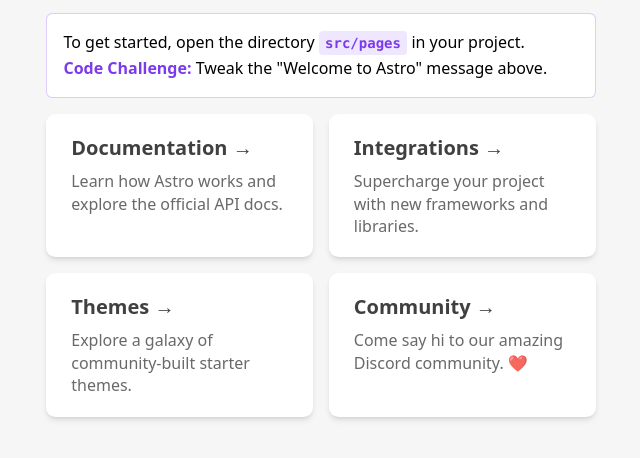
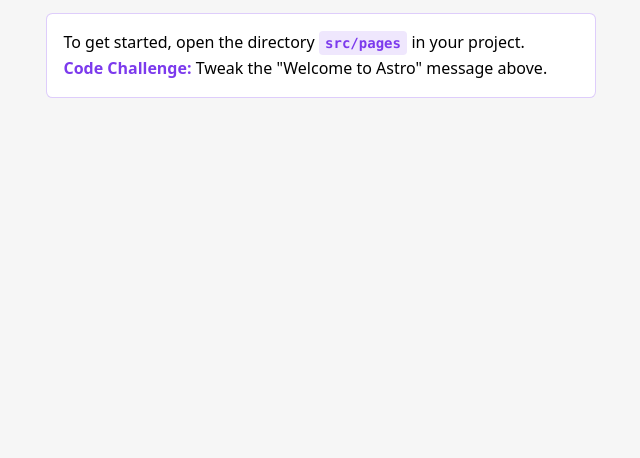
Before and after one commit to georgejeswin/portfolio-astro, an Astro site: page / in a window 1280 px wide. Shown: the part 100-558 px from the top of the page, without its empty margins (319-959 px from the left). Built offline with nearby package versions, Linux system fonts and the light colour scheme; Astro itself is replaced by a stand-in of ours.

Commit message:
First commit

```diff
--- a/package.json
+++ b/package.json
@@ -11,5 +11,9 @@
 	},
 	"dependencies": {
 		"astro": "^2.0.14"
+	},
+	"devDependencies": {
+		"prettier": "^2.8.4",
+		"prettier-plugin-astro": "^0.8.0"
 	}
 }
--- a/src/components/Card.astro
+++ /dev/null
@@ -1,63 +0,0 @@
----
-export interface Props {
-	title: string;
-	body: string;
-	href: string;
-}
-
-const { href, title, body } = Astro.props;
----
-
-<li class="link-card">
-	<a href={href}>
-		<h2>
-			{title}
-			<span>&rarr;</span>
-		</h2>
-		<p>
-			{body}
-		</p>
-	</a>
-</li>
-<style>
-	.link-card {
-		list-style: none;
-		display: flex;
-		padding: 0.25rem;
-		background-color: white;
-		background-image: none;
-		background-size: 400%;
-		border-radius: 0.6rem;
-		background-position: 100%;
-		transition: background-position 0.6s cubic-bezier(0.22, 1, 0.36, 1);
-		box-shadow: 0 4px 6px -1px rgba(0, 0, 0, 0.1), 0 2px 4px -2px rgba(0, 0, 0, 0.1);
-	}
-
-	.link-card > a {
-		width: 100%;
-		text-decoration: none;
-		line-height: 1.4;
-		padding: 1rem 1.3rem;
-		border-radius: 0.35rem;
-		color: #111;
-		background-color: white;
-		opacity: 0.8;
-	}
-	h2 {
-		margin: 0;
-		font-size: 1.25rem;
-		transition: color 0.6s cubic-bezier(0.22, 1, 0.36, 1);
-	}
-	p {
-		margin-top: 0.5rem;
-		margin-bottom: 0;
-		color: #444;
-	}
-	.link-card:is(:hover, :focus-within) {
-		background-position: 0;
-		background-image: var(--accent-gradient);
-	}
-	.link-card:is(:hover, :focus-within) h2 {
-		color: rgb(var(--accent));
-	}
-</style>
--- a/src/layouts/Layout.astro
+++ b/src/layouts/Layout.astro
@@ -11,7 +11,7 @@
   <head>
     <meta charset="UTF-8" />
     <meta name="viewport" content="width=device-width" />
-		<link rel="icon" type="image/svg+xml" href="/favicon.svg" />
+    <link rel="icon" type="image/ico" href="/favicon.ico" />
     <meta name="generator" content={Astro.generator} />
     <title>{title}</title>
   </head>
@@ -22,14 +22,19 @@
 <style is:global>
   :root {
     --accent: 124, 58, 237;
-		--accent-gradient: linear-gradient(45deg, rgb(var(--accent)), #da62c4 30%, white 60%);
+    --accent-gradient: linear-gradient(
+      45deg,
+      rgb(var(--accent)),
+      #da62c4 30%,
+      white 60%
+    );
   }
   html {
     font-family: system-ui, sans-serif;
-		background-color: #F6F6F6;
+    background-color: #f6f6f6;
   }
   code {
-		font-family: Menlo, Monaco, Lucida Console, Liberation Mono, DejaVu Sans Mono,
-			Bitstream Vera Sans Mono, Courier New, monospace;
+    font-family: Menlo, Monaco, Lucida Console, Liberation Mono,
+      DejaVu Sans Mono, Bitstream Vera Sans Mono, Courier New, monospace;
   }
 </style>
--- a/src/pages/index.astro
+++ b/src/pages/index.astro
@@ -1,37 +1,15 @@
 ---
-import Layout from '../layouts/Layout.astro';
-import Card from '../components/Card.astro';
+import Layout from "../layouts/Layout.astro";
 ---
 
 <Layout title="Welcome to Astro.">
   <main>
     <h1>Welcome to <span class="text-gradient">Astro</span></h1>
     <p class="instructions">
-			To get started, open the directory <code>src/pages</code> in your project.<br />
+      To get started, open the directory <code>src/pages</code> in your project.<br
+      />
       <strong>Code Challenge:</strong> Tweak the "Welcome to Astro" message above.
     </p>
-		<ul role="list" class="link-card-grid">
-			<Card
-				href="https://docs.astro.build/"
-				title="Documentation"
-				body="Learn how Astro works and explore the official API docs."
-			/>
-			<Card
-				href="https://astro.build/integrations/"
-				title="Integrations"
-				body="Supercharge your project with new frameworks and libraries."
-			/>
-			<Card
-				href="https://astro.build/themes/"
-				title="Themes"
-				body="Explore a galaxy of community-built starter themes."
-			/>
-			<Card
-				href="https://astro.build/chat/"
-				title="Community"
-				body="Come say hi to our amazing Discord community. ❤️"
-			/>
-		</ul>
   </main>
 </Layout>
 
--- a/tsconfig.json
+++ b/tsconfig.json
@@ -1,3 +1,3 @@
 {
-  "extends": "astro/tsconfigs/base"
+  "extends": "astro/tsconfigs/strict"
 }
```
Also changed, not shown: public/favicon.ico (added), public/favicon.svg (deleted), public/logo.png (added), public/logo_bg.jpeg (added), 1 other file. Lines whose indentation alone changed are shown as unchanged.
